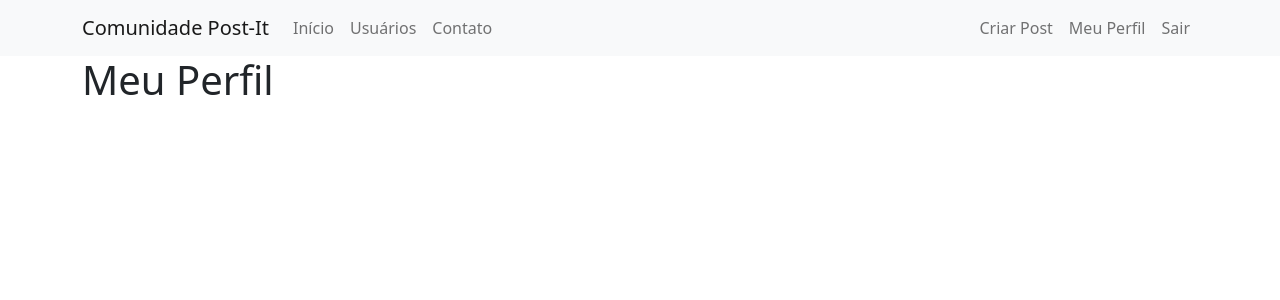
After one commit to GesielRodrigues/site-comunidade-flask, a Flask app: page /perfil in a window 1280 px wide. The commit adds this page. Shown: the top 300 px of the page. Run offline with Flask 3, Linux system fonts and the light colour scheme; the visitor is signed in with stand-in values (Sample User, id 1).

Commit message:
Implementação funções de login dos usuários.

```diff
--- a/comunidadeflask/__init__.py
+++ b/comunidadeflask/__init__.py
@@ -1,6 +1,7 @@
 from flask import Flask
 from flask_sqlalchemy import SQLAlchemy
 from flask_bcrypt import Bcrypt
+from flask_login import LoginManager
 
 app = Flask(__name__)
 
@@ -9,5 +10,9 @@ app.config['SQLALCHEMY_DATABASE_URI'] = 'sqlite:///comunidade.db'
 
 database = SQLAlchemy(app)
 bcrypt = Bcrypt(app)
+login_manager = LoginManager(app)
+login_manager.login_view = 'login'
+login_manager.login_message = 'Por favor, faça login para continuar!'
+login_manager.login_message_category = 'alert-info'
 
 from comunidadeflask import routes
--- a/comunidadeflask/models.py
+++ b/comunidadeflask/models.py
@@ -1,8 +1,14 @@
-from comunidadeflask import database
+from comunidadeflask import database, login_manager
 from datetime import datetime
+from flask_login import UserMixin
 
 
-class Usuario(database.Model):
+@login_manager.user_loader
+def load_usuario(id_usuario):
+    return Usuario.query.get(int(id_usuario))
+
+
+class Usuario(database.Model, UserMixin):
     id = database.Column(database.Integer, primary_key=True)
     username = database.Column(database.String, nullable=False)
     email = database.Column(database.String, nullable=False, unique=True)
--- a/comunidadeflask/routes.py
+++ b/comunidadeflask/routes.py
@@ -1,7 +1,8 @@
 from comunidadeflask import app, bcrypt, database
-from flask import flash, redirect, request, render_template, url_for
 from comunidadeflask.forms import FormCriarConta, FormLogin
 from comunidadeflask.models import Usuario
+from flask import flash, redirect, request, render_template, url_for
+from flask_login import current_user, login_user, logout_user, login_required
 
 lista_usuarios = ['Gesiel', 'Ariadne', 'Luna']
 
@@ -17,6 +18,7 @@ def contato():
 
 
 @app.route("/usuarios")
+@login_required
 def usuarios():
     return render_template('usuarios.html', lista_usuarios=lista_usuarios)
 
@@ -27,8 +29,17 @@ def login():
     form_criar_conta = FormCriarConta()
 
     if form_login.validate_on_submit() and 'botao_submit_login' in request.form:
-        flash(f'Login feito com sucesso no e-mail: {form_login.email.data}', 'alert-success')
-        return redirect(url_for('home'))
+        usuario = Usuario.query.filter_by(email=form_login.email.data).first()
+        if usuario and bcrypt.check_password_hash(usuario.senha, form_login.senha.data):
+            login_user(usuario, remember=form_login.lembrar_dados.data)
+            flash(f'Login feito com sucesso no e-mail: {form_login.email.data}', 'alert-success')
+            next_page = request.args.get('next')
+            if next_page:
+                return redirect(next_page)
+            else:
+                return redirect(url_for('home'))
+        else:
+            flash("Falha no login. E-mail ou senha incorretos", 'alert-danger')
 
     if form_criar_conta.validate_on_submit() and 'botao_submit_criarconta' in request.form:
         usuario = Usuario(username=form_criar_conta.username.data,
@@ -40,3 +51,23 @@ def login():
         return redirect(url_for('home'))
 
     return render_template('login.html', form_login=form_login, form_criar_conta=form_criar_conta)
+
+
+@app.route('/sair')
+@login_required
+def sair():
+    logout_user()
+    flash(f'Logout Feito com Sucesso', 'alert-success')
+    return redirect(url_for('home'))
+
+
+@app.route('/perfil')
+@login_required
+def perfil():
+    return render_template('perfil.html')
+
+
+@app.route('/post/criar')
+@login_required
+def criar_post():
+    return render_template('criarpost.html')
--- a/comunidadeflask/templates/navbar.html
+++ b/comunidadeflask/templates/navbar.html
@@ -18,12 +18,24 @@
                 </li>
             </ul>
             <ul class="d-flex navbar-nav">
-                <li class="nav-item">
-                    <a class="nav-link" href="{{ url_for('login' )}}">Login</a>
-                </li>
-                <li class="nav-item">
-                    <a class="nav-link" href="{{ url_for('login' )}}">Criar Conta</a>
-                </li>
+                {% if current_user.is_authenticated %}
+                    <li class="nav-item">
+                        <a class="nav-link" href="{{ url_for('criar_post') }}">Criar Post</a>
+                    </li>
+                    <li class="nav-item">
+                        <a class="nav-link" href="{{ url_for('perfil') }}">Meu Perfil</a>
+                    </li>
+                    <li class="nav-item">
+                        <a class="nav-link" href="{{ url_for('sair') }}">Sair</a>
+                    </li>
+                {% else %}
+                    <li class="nav-item">
+                        <a class="nav-link" href="{{ url_for('login') }}">Login</a>
+                    </li>
+                    <li class="nav-item">
+                        <a class="nav-link" href="{{ url_for('login') }}">Criar Conta</a>
+                    </li>
+                {% endif %}
             </ul>
         </div>
     </div>
--- /dev/null
+++ b/comunidadeflask/templates/perfil.html
@@ -0,0 +1,7 @@
+{% extends 'base.html' %}
+
+{% block body %}
+    <div class="container">
+        <h1>Meu Perfil</h1>
+    </div>
+{% endblock %}
```
Also changed, not shown: comunidadeflask/forms.py (+7 -1 lines), comunidadeflask/templates/criarpost.html (added, +7 -0 lines).
